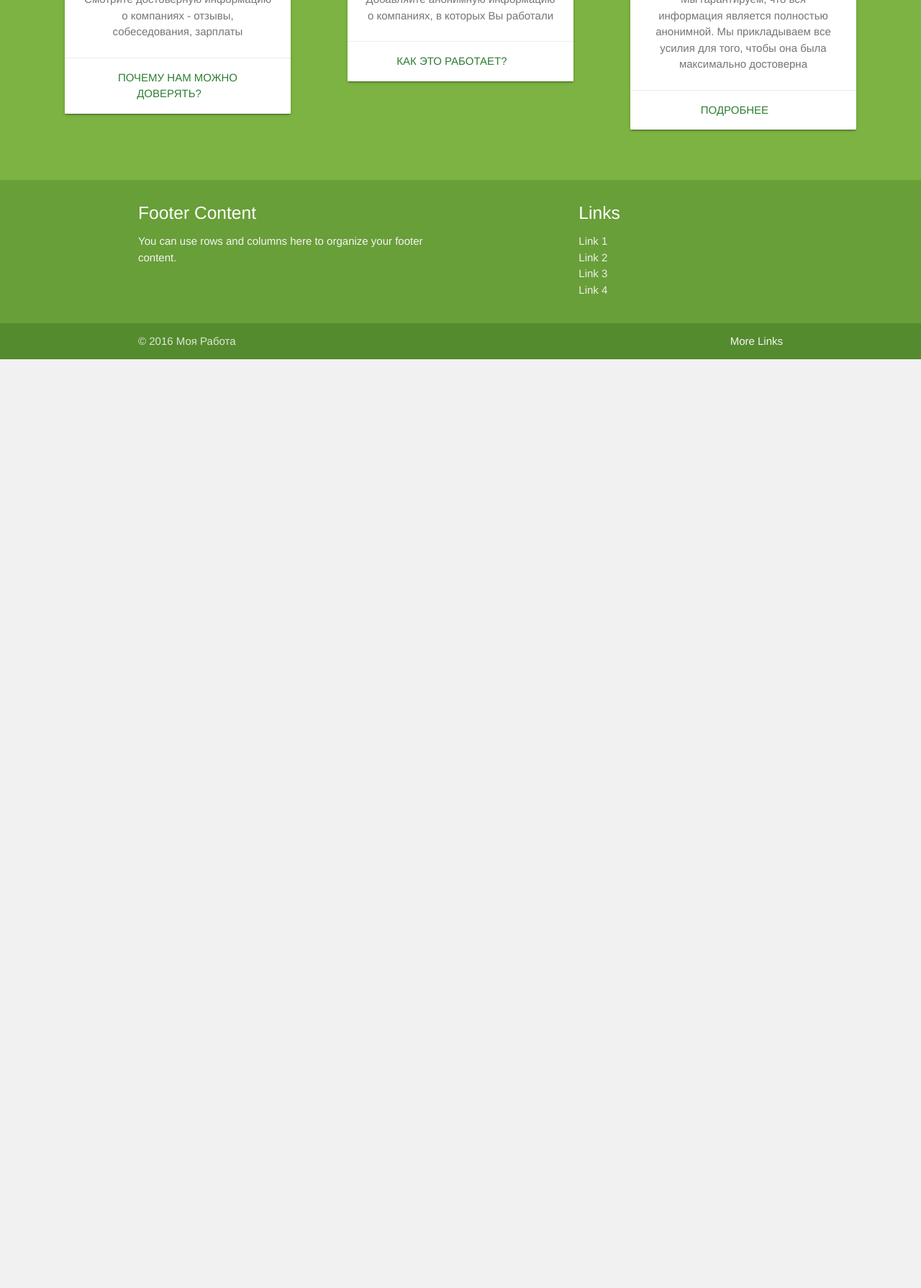
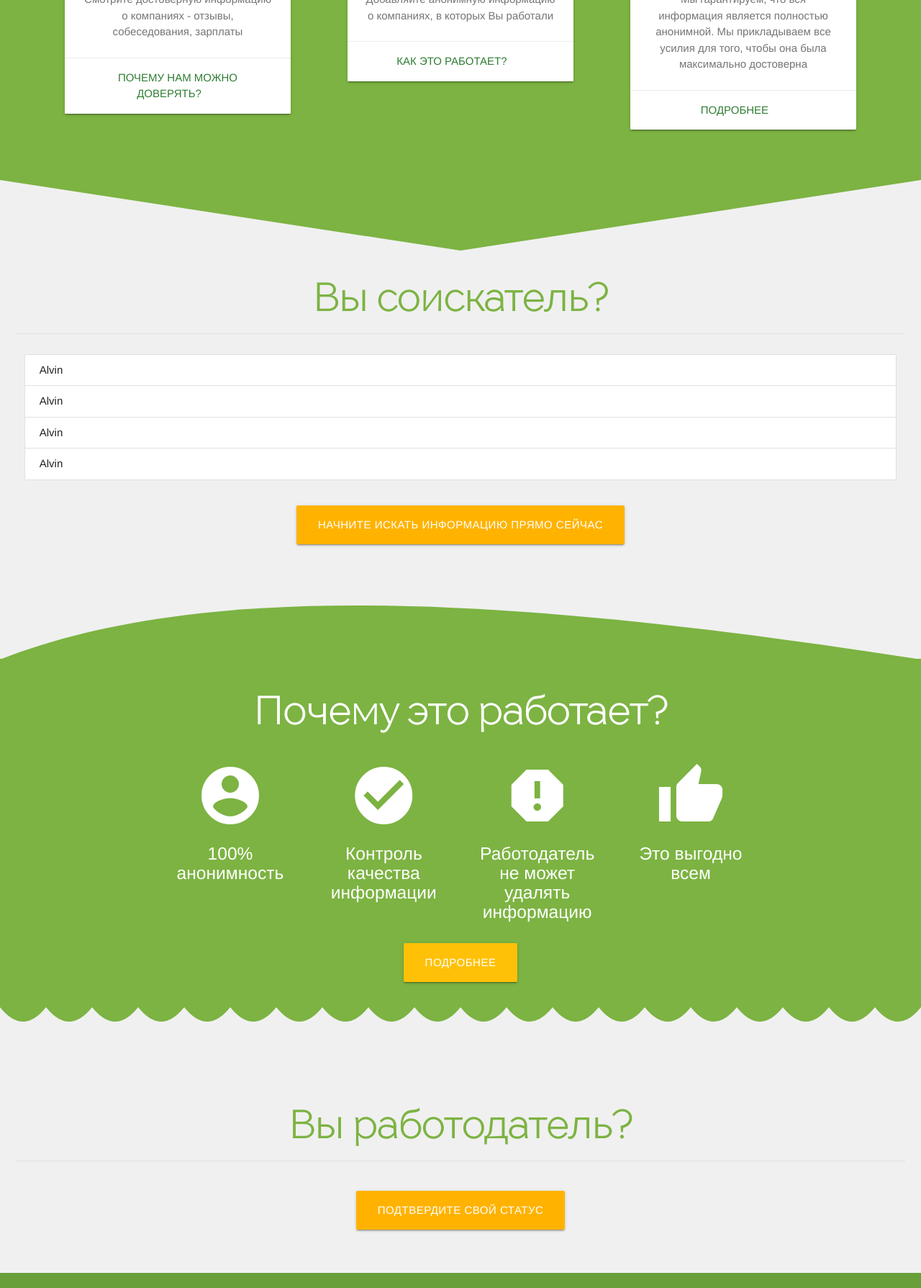
Before and after one commit to Lookyan/goodwork, a Django app: page / in a window 1280 px wide. Shown: the part 1449-3238 px from the top of the page at 72% size. Before the commit the page ends 1948 px from the top, so only its background shows below. Run offline with Django 3.2, Linux system fonts and the light colour scheme; some libraries are stand-ins or nearby versions; some web fonts are replaced.

Commit message:
beautify

```diff
--- a/static/style.css
+++ b/static/style.css
@@ -387,3 +387,11 @@ input[type=range]+.thumb .value {
     font-family: ttdrugs;
     font-weight: bold;
 }
+
+.transit {
+    fill: #7CB342;
+}
+
+.transit-top {
+    margin-bottom: -7px;
+}
--- a/templates/main.html
+++ b/templates/main.html
@@ -114,4 +114,121 @@
     </div>
 </div>
 
+<svg class="transit" xmlns="http://www.w3.org/2000/svg" version="1.1" width="100%" height="100" viewBox="0 0 100 102" preserveAspectRatio="none">
+				<path d="M0 0 L50 100 L100 0 Z" />
+			</svg>
+
+
+<div class="row">
+    <div class="col s12">
+        <div class="row">
+            <div class="col s12 center-align">
+                <h2 class="land-header">Вы соискатель?</h2>
+                <div class="divider"></div>
+            </div>
+        </div>
+        <div class="row">
+            <div class="col s12">
+                <div class="row">
+                    <div class="col s12">
+                        <ul class="collection">
+                          <li class="collection-item">Alvin</li>
+                          <li class="collection-item">Alvin</li>
+                          <li class="collection-item">Alvin</li>
+                          <li class="collection-item">Alvin</li>
+                        </ul>
+                    </div>
+                </div>
+                <div class="row">
+                    <div class="col s12 center-align">
+                        <a class="btn btn-large amber darken-1" href="#">Начните искать информацию прямо сейчас</a>
+                    </div>
+                </div>
+            </div>
+        </div>
+    </div>
+</div>
+
+<svg class="transit transit-top" xmlns="http://www.w3.org/2000/svg" version="1.1" width="100%" height="100" viewBox="0 0 100 100" preserveAspectRatio="none">
+    <path d="M0 100 C 20 0 50 0 100 100 Z"/>
+</svg>
+
+<div class="section light-green darken-1">
+    <div class="row center-align">
+        <h2 class="land-header white-text">Почему это работает?</h2>
+    </div>
+    <div class="row">
+        <div class="col s2 offset-s2 center-align">
+            <i class="material-icons white-text md-96">account_circle</i>
+            <h5 class="white-text">100% анонимность</h5>
+        </div>
+        <div class="col s2 center-align">
+            <i class="material-icons white-text md-96">check_circle</i>
+            <h5 class="white-text">Контроль качества информации</h5>
+        </div>
+        <div class="col s2 center-align">
+            <i class="material-icons white-text md-96">report</i>
+            <h5 class="white-text">Работодатель не может удалять информацию</h5>
+        </div>
+        <div class="col s2 center-align">
+            <i class="material-icons white-text md-96">thumb_up</i>
+            <h5 class="white-text">Это выгодно всем</h5>
+        </div>
+    </div>
+    <div class="row">
+        <div class="col s12 center-align">
+            <a href="#" class="btn btn-large amber">Подробнее</a>
+        </div>
+    </div>
+</div>
+
+<svg class="transit" xmlns="http://www.w3.org/2000/svg" version="1.1" width="100%" height="100" viewBox="0 0 100 100" preserveAspectRatio="none">
+    <path d="M0 0 Q 2.5 40 5 0
+             Q 7.5 40 10 0
+             Q 12.5 40 15 0
+             Q 17.5 40 20 0
+             Q 22.5 40 25 0
+             Q 27.5 40 30 0
+             Q 32.5 40 35 0
+             Q 37.5 40 40 0
+             Q 42.5 40 45 0
+             Q 47.5 40 50 0
+             Q 52.5 40 55 0
+             Q 57.5 40 60 0
+             Q 62.5 40 65 0
+             Q 67.5 40 70 0
+             Q 72.5 40 75 0
+             Q 77.5 40 80 0
+             Q 82.5 40 85 0
+             Q 87.5 40 90 0
+             Q 92.5 40 95 0
+             Q 97.5 40 100 0 Z">
+    </path>
+</svg>
+
+<div class="row">
+    <div class="col s12">
+        <div class="row">
+            <div class="col s12 center-align">
+                <h2 class="land-header">Вы работодатель?</h2>
+                <div class="divider"></div>
+            </div>
+        </div>
+        <div class="row">
+            <div class="col s12">
+                <div class="row">
+                    <div class="col s12">
+
+                    </div>
+                </div>
+                <div class="row">
+                    <div class="col s12 center-align">
+                        <a class="btn btn-large amber darken-1" href="#">Подтвердите свой статус</a>
+                    </div>
+                </div>
+            </div>
+        </div>
+    </div>
+</div>
+
 {% endblock %}
```
